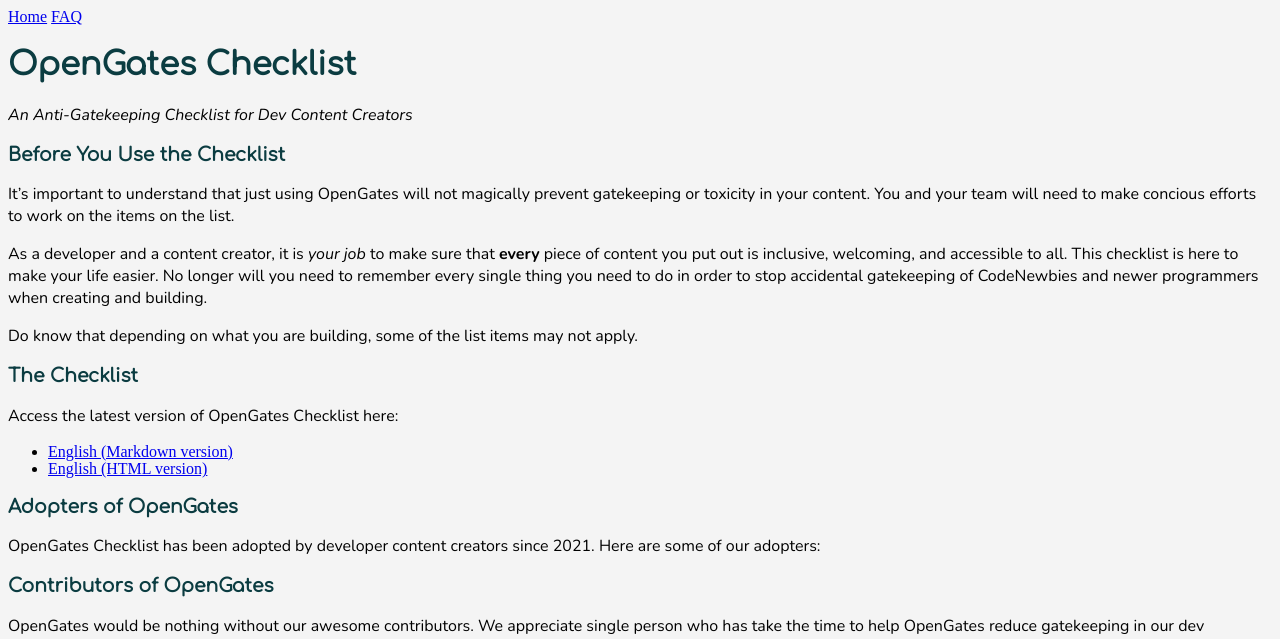
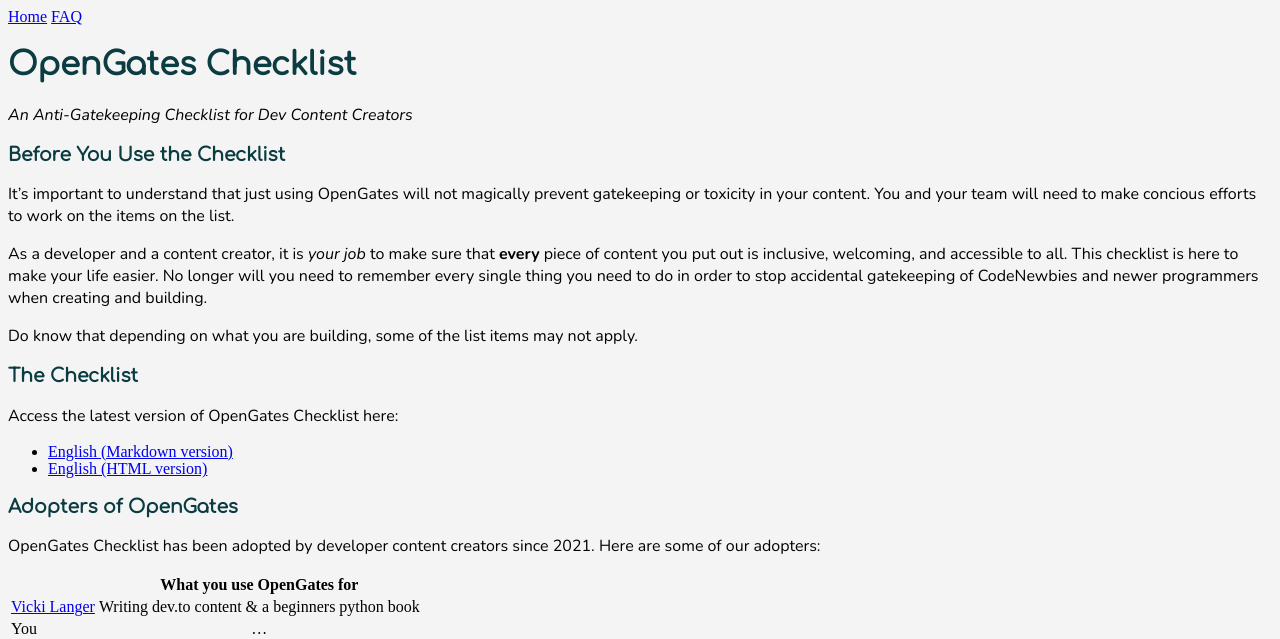
Before and after one commit to VickiLanger/OpenGates, a Jekyll site: the page built from site/home.md, in a window 1280 px wide. Shown: the top 639 px of the page. Built offline with Jekyll 4.4.1, drawn with Linux system fonts in a browser that asks for light colours; some of the changed text lies outside the part shown.

Commit message:
add adopters to homepage

```diff
--- a/site/home.md
+++ b/site/home.md
@@ -23,6 +23,13 @@ Access the latest version of OpenGates Checklist here:
 ### Adopters of OpenGates
 OpenGates Checklist has been adopted by developer content creators since 2021. Here are some of our adopters:
 
+|                                               | What you use OpenGates for |
+|-----------------------------------------------|:--------------------------:|
+|[Vicki Langer](https://twitter.com/VickiLanger)|Writing dev.to content & a beginners python book|
+|You|...|
+
+Want to be added here? Add yourself... (TODO: make a add yourself issue)
+
 ### Contributors of OpenGates
 OpenGates would be nothing without our awesome contributors. We appreciate single person who has take the time to help OpenGates reduce gatekeeping in our dev communities.
 
```
